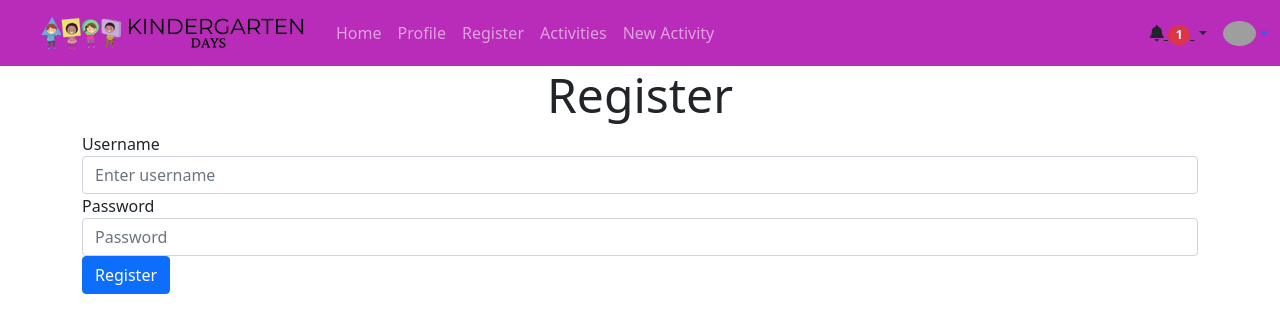
After one commit to lolaedun/kindergarten-days, a Flask app: page /register/user in a window 1280 px wide. The commit adds this page. Shown: the top 333 px of the page. Run offline with Flask 2, Linux system fonts and the light colour scheme; some libraries are stand-ins or nearby versions; grey boxes are pictures that could not be loaded.

Commit message:
add register template

```diff
--- a/app.py
+++ b/app.py
@@ -4,6 +4,7 @@ from flask import (
     redirect, request, session, url_for)
 from flask_pymongo import PyMongo
 from bson.objectid import ObjectId
+from werkzeug.security import generate_password_hash, check_password_hash
 if os.path.exists("env.py"):
     import env
 
@@ -21,6 +22,10 @@ def get_activities():
     activities = list(mongo.db.activities.find())
     return render_template("activities.html", activities=activities)
 
+
+@app.route("/register/user", methods=["GET", "POST"])
+def register():
+    return render_template("pages/register-user.html")
 
 @app.route("/add/activity", methods=["GET", "POST"])
 def add_activity():
--- /dev/null
+++ b/templates/components/forms/activity/register.html
@@ -0,0 +1,16 @@
+
+<form method="POST" action="{{url_for('register')}}">
+    <div class="form-group">
+        <label for="username">Username</label>
+        <input type="text" class="form-control" id="username" name="username" placeholder="Enter username">
+    </div>
+
+    <div class="form-group">
+        <label for="password">Password</label>
+        <input type="password" class="form-control" id="password" name="password" placeholder="Password">
+    </div>
+    <div class="form-group">
+        <button type="submit" class="btn btn-primary">Register</button>
+    </div>
+
+</form>
--- a/templates/layout/nav.html
+++ b/templates/layout/nav.html
@@ -33,6 +33,9 @@
           </li>
           <li class="nav-item">
             <a class="nav-link" href="#">Profile</a>
+          </li>
+          <li class="nav-item">
+            <a class="nav-link" href="{{url_for('register')}}">Register</a>
           </li>
           <li class="nav-item">
             <a class="nav-link" href="{{url_for('get_activities')}}">Activities</a>
--- /dev/null
+++ b/templates/pages/register-user.html
@@ -0,0 +1,9 @@
+{% extends "base.html" %}
+{% block content %}
+
+    <h3 class="text-center display-5">Register</h3>
+    <div class="container">
+    {% include 'components/forms/activity/register.html' %}
+    </div>
+
+{% endblock %}
```
